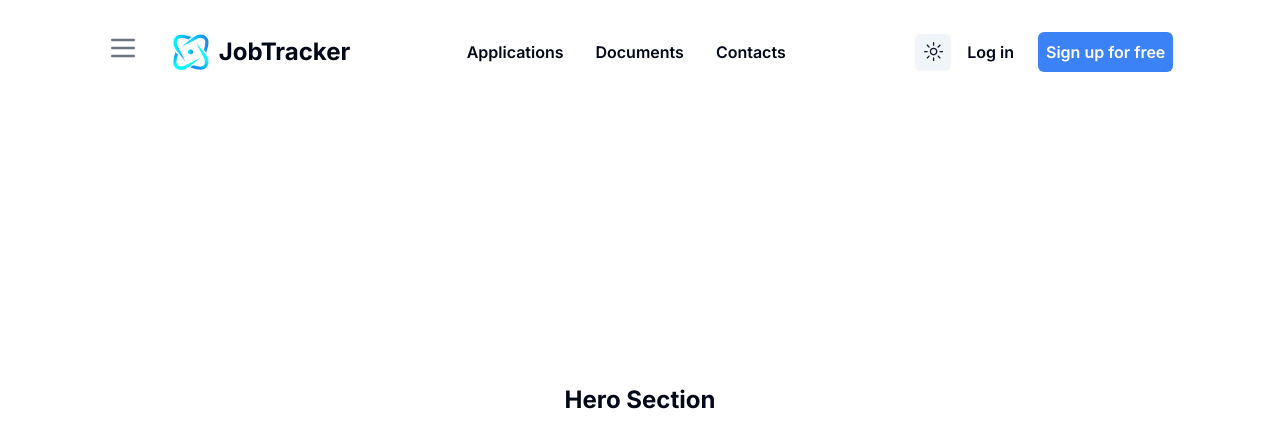
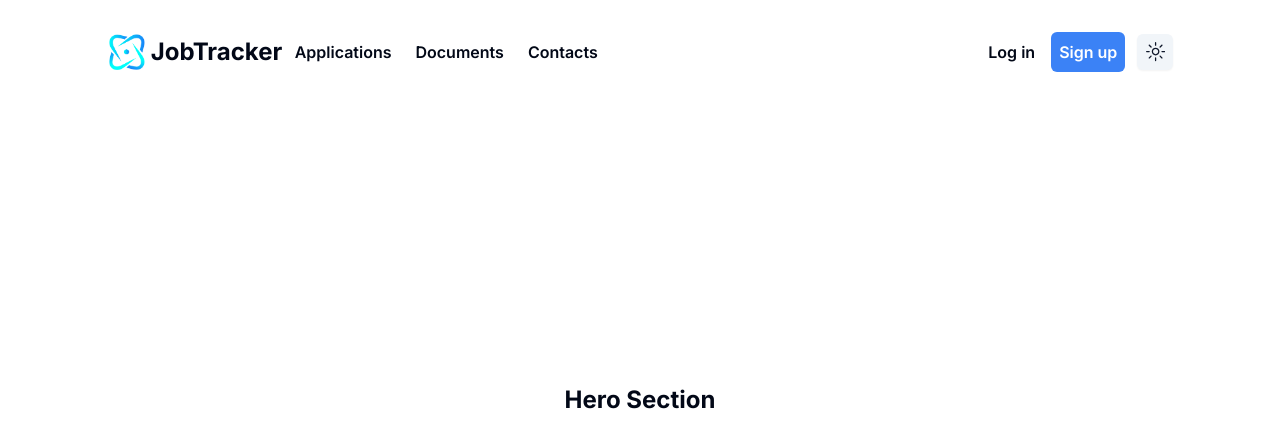
Before and after one commit to Hombre2014/job-tracker-frontend, a Next.js app: page / in a window 1280 px wide. Shown: the top 448 px of the page. Built offline with nearby package versions, Linux system fonts and the light colour scheme.

Commit message:
Implement hamburger menu responsive design for the navbar.

```diff
--- a/components/HamburgerMenu.tsx
+++ b/components/HamburgerMenu.tsx
@@ -2,18 +2,75 @@
 
 import React, { useState } from 'react';
 import Link from 'next/link';
-import { slide as Menu } from 'react-burger-menu';
+import { fallDown as Menu } from 'react-burger-menu';
 import HamburgerIcon from './hamburger-icon';
+import { FaTimes } from 'react-icons/fa';
 
 const HamburgerMenu: React.FC = () => {
   const [isOpen, setIsOpen] = useState(false);
 
   const handleClick = () => {
-    setIsOpen(!isOpen);
+    setIsOpen((prev) => !prev);
   };
 
   return (
     <div>
+      {isOpen && (
+        <div className="fixed top-0 left-0 right-0 bottom-0 z-50">
+          <Menu
+            isOpen={isOpen}
+            right
+            width={'100%'}
+            className="bg-gray-200 text-black dark:bg-gray-700 dark:text-white"
+          >
+            <div className="flex justify-end">
+              <button
+                title="Close"
+                type="button"
+                onClick={handleClick}
+                className="p-4 ml-4 mt-4 text-black dark:text-white w-12 h-12 rounded-full hover:bg-slate-100 transition duration-300 delay-150 dark:hover:bg-slate-600"
+              >
+                <FaTimes />
+              </button>
+            </div>
+            <Link
+              onClick={handleClick}
+              href="#applications"
+              className="mx-4 w-content p-4 font-semibold rounded-md hover:bg-slate-100 transition duration-300 delay-150 dark:hover:bg-slate-600"
+            >
+              Applications
+            </Link>
+            <Link
+              onClick={handleClick}
+              href="#documents"
+              className="mx-4 w-content p-4 font-semibold rounded-md hover:bg-slate-100 transition duration-300 delay-150 dark:hover:bg-slate-600"
+            >
+              Documents
+            </Link>
+            <Link
+              onClick={handleClick}
+              href="#contacts"
+              className="mx-4 w-content p-4 font-semibold rounded-md hover:bg-slate-100 transition duration-300 delay-150 dark:hover:bg-slate-600"
+            >
+              Contacts
+            </Link>
+            <Link
+              onClick={handleClick}
+              href=""
+              className="mx-4 w-content p-4 font-semibold rounded-md hover:bg-slate-100 transition duration-300 delay-150 dark:hover:bg-slate-600"
+            >
+              Log in
+            </Link>
+            <Link
+              onClick={handleClick}
+              href=""
+              className="mx-4 w-content p-4 font-semibold rounded-md hover:bg-slate-100 transition duration-300 delay-150 dark:hover:bg-slate-600"
+            >
+              Sign up
+            </Link>
+          </Menu>
+        </div>
+      )}
       <button
         type="button"
         aria-label="Menu"
@@ -22,17 +79,6 @@ const HamburgerMenu: React.FC = () => {
       >
         <HamburgerIcon />
       </button>
-      {isOpen && (
-        // <div className="fixed top-0 left-0 w-full h-full bg-black bg-opacity-50 z-50 flex items-center justify-center">
-        <Menu left width={'100%'} className="bg-gray-800 text-white">
-          <Link href="#applications">Applications </Link>
-          <Link href="#documents">Documents</Link>
-          <Link href="#contacts">Contacts</Link>
-          <Link href="">Log in</Link>
-          <Link href="">Sign up for free</Link>
-        </Menu>
-        // </div>
-      )}
     </div>
   );
 };
--- a/components/LandingPage/Navbar.tsx
+++ b/components/LandingPage/Navbar.tsx
@@ -9,11 +9,9 @@ import HamburgerMenu from '@/components/HamburgerMenu';
 const Navbar = () => {
   return (
     <Fragment>
-      <div className="w-full h-8 z-50 fixed bg-white dark:bg-black" />
-      <header className="flex gap-x-8 w-5/6 mx-auto fixed top-8 left-0 right-0 z-50 pb-8 bg-white dark:bg-black">
-        <HamburgerMenu />
+      <header className="md:flex gap-x-1 w-11/12 mx-auto fixed top-0 left-0 right-0 z-50 py-8 bg-white dark:bg-black justify-between flex xl:w-5/6 2xl:w-2/3">
         <Link href="/">
-          <div className="flex items-center gap-x-2 w-64">
+          <div className="flex items-center gap-x-1 w-44">
             <Image
               src="/images/logo.png"
               alt="Logo"
@@ -24,9 +22,9 @@ const Navbar = () => {
             <h1 className="text-2xl font-bold">JobTracker</h1>
           </div>
         </Link>
-        <div className="flex items-center justify-between gap-x-8 w-full">
+        <div className="items-center justify-between gap-x-2 w-full hidden md:flex">
           <nav className="flex items-center gap-x-2">
-            <ul className="flex gap-x-4">
+            <ul className="flex gap-x-2">
               <li className="font-semibold p-2 rounded-md hover:bg-slate-100 transition duration-300 delay-150 dark:hover:bg-slate-800">
                 <Link href="#applications">Applications </Link>
               </li>
@@ -38,17 +36,22 @@ const Navbar = () => {
               </li>
             </ul>
           </nav>
-          <nav className="flex items-center gap-x-2">
-            <ModeToggle />
-            <ul className="flex gap-x-4">
+          <nav className="flex items-center gap-x-2 mr-2">
+            <ul className="flex gap-x-2">
               <li className="font-semibold p-2 rounded-md hover:bg-slate-100 transition duration-300 delay-150 dark:hover:bg-slate-800">
                 <Link href="">Log in</Link>
               </li>
               <li className="font-semibold p-2 bg-blue-500 text-white rounded-md">
-                <Link href="">Sign up for free</Link>
+                <Link href="">Sign up</Link>
               </li>
             </ul>
           </nav>
+        </div>
+        <div className="flex items-center gap-x-1">
+          <ModeToggle />
+          <div className="flex md:hidden ml-2">
+            <HamburgerMenu />
+          </div>
         </div>
       </header>
     </Fragment>
--- a/components/hamburger-icon.tsx
+++ b/components/hamburger-icon.tsx
@@ -3,7 +3,7 @@
 const HamburgerIcon = () => (
   <div className="p-1/2">
     <svg
-      className="w-8 h-8 text-gray-500"
+      className="w-8 h-8 text-gray-700 dark:text-gray-200"
       fill="none"
       strokeLinecap="round"
       strokeLinejoin="round"
--- a/package.json
+++ b/package.json
@@ -19,6 +19,7 @@
     "react": "^18",
     "react-burger-menu": "^3.0.9",
     "react-dom": "^18",
+    "react-icons": "^5.0.1",
     "tailwind-merge": "^2.2.1",
     "tailwindcss-animate": "^1.0.7"
   },
```
Also changed, not shown: 1 other file (tests, documents, lock files or other folders).
